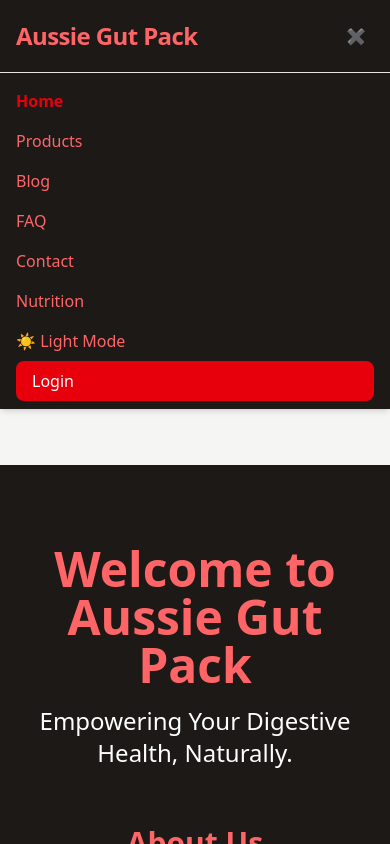
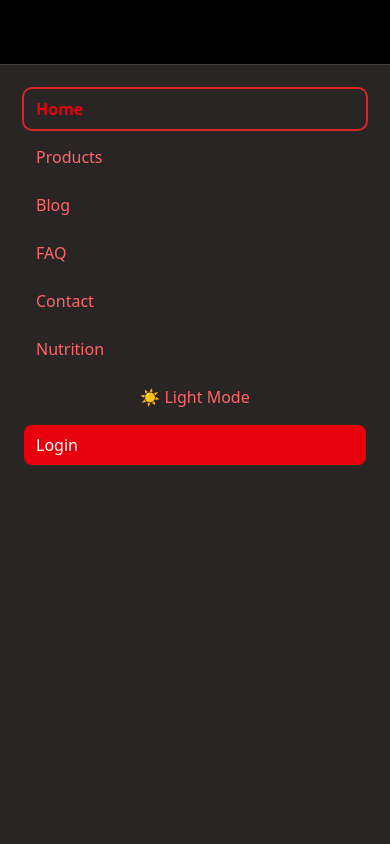
Before and after one commit to aussiegutpack/AussieGutPack, a React (Vite) app: page / in a window 390 px wide. Both pictures are taken after a click on the button "Open menu". Shown: the top 844 px of the page. Built offline with nearby package versions, Linux system fonts and the light colour scheme; no server answers; the database is empty.

Commit message:
Fix mobile menu layout issue by adding display: none to .mobile-menu-closed

```diff
--- a/src/Navigation.css
+++ b/src/Navigation.css
@@ -1,12 +1,18 @@
 /* Transition for the mobile menu */
 .mobile-menu-closed {
-  display: none;
+  visibility: hidden;
+  opacity: 0;
+  transform: translateX(-100%);
+  transition: transform 0.3s ease-in-out, opacity 0.3s ease-in-out,
+    visibility 0s linear 0.3s;
 }
 
 .mobile-menu-open {
-  display: block;
+  visibility: visible;
+  opacity: 1;
   transform: translateX(0);
-  transition: transform 0.3s ease-out;
+  transition: transform 0.3s ease-in-out, opacity 0.3s ease-in-out,
+    visibility 0s linear;
 }
 
 /* Link hover transition */
@@ -14,19 +20,48 @@
   transition: background-color 0.3s ease, transform 0.2s ease-in-out;
 }
 
-.nav-link:hover {
-  transform: scale(1.05);
+/* Smooth hover for nav links on desktop */
+@media (min-width: 1024px) {
+  .nav-link:hover {
+    background-color: #2b6f2f; /* Darker green on hover */
+    transform: scale(1.05);
+  }
 }
 
-/* Smooth hover for nav links */
-.nav-link:hover {
-  background-color: #2b6f2f; /* Darker green on hover */
+/* Menu animation and link styles for mobile */
+@media (max-width: 1023px) {
+  .mobile-menu-closed {
+    visibility: hidden;
+    opacity: 0;
+    transform: translateX(-100%);
+    transition: transform 0.3s ease-in-out, opacity 0.3s ease-in-out,
+      visibility 0s linear 0.3s;
+  }
+
+  .mobile-menu-open {
+    visibility: visible;
+    opacity: 1;
+    transform: translateX(0);
+    transition: transform 0.3s ease-in-out, opacity 0.3s ease-in-out,
+      visibility 0s linear;
+  }
+
+  /* Adjust nav link styles for mobile */
+  .nav-link {
+    /* Remove transform on mobile to avoid awkward scaling on touch */
+    transition: background-color 0.3s ease;
+  }
+
+  .nav-link:hover {
+    background-color: #2b6f2f; /* Keep the background color change */
+    transform: none; /* Disable scale transform on mobile */
+  }
 }
 
-/* Menu animation for mobile */
-@media (max-width: 1024px) {
-  .mobile-menu-closed {
-    transform: translateX(-100%);
-    transition: transform 0.3s ease-in-out;
+@media (max-width: 1023px) {
+  .mobile-menu-open {
+    width: 100%; /* Ensure the menu takes full width on small screens */
+    max-width: 300px; /* Optional: Limit the max width for better readability */
+    padding: 1rem; /* Add padding for better spacing */
   }
 }
--- a/src/components/layout/Navigation.jsx
+++ b/src/components/layout/Navigation.jsx
@@ -1,5 +1,5 @@
 // src/components/layout/Navigation.jsx
-import React, { useState, useContext } from "react";
+import React, { useState, useContext, useEffect, useRef } from "react";
 import { Link, useNavigate } from "react-router-dom";
 import { AuthContext } from "../../context/AuthContext";
 import { ThemeContext } from "../../App";
@@ -9,6 +9,8 @@ const Navigation = ({ location }) => {
   const { isDarkMode, toggleTheme } = useContext(ThemeContext);
   const { user, logout, loading } = useContext(AuthContext);
   const navigate = useNavigate();
+  const menuButtonRef = useRef(null);
+  const firstMenuItemRef = useRef(null);
 
   console.log("Rendering Navigation component. isMenuOpen:", isMenuOpen);
 
@@ -22,8 +24,28 @@ const Navigation = ({ location }) => {
   };
 
   const toggleMenu = () => {
-    setIsMenuOpen(!isMenuOpen);
+    if (!isMenuOpen) {
+      setIsMenuOpen(true);
+      // Focus the first menu item when the menu opens
+      setTimeout(() => firstMenuItemRef.current?.focus(), 100);
+    } else {
+      setIsMenuOpen(false);
+      // Return focus to the menu button when the menu closes
+      menuButtonRef.current?.focus();
+    }
   };
+
+  // Close menu on Escape key press
+  useEffect(() => {
+    const handleEscape = (e) => {
+      if (e.key === "Escape" && isMenuOpen) {
+        setIsMenuOpen(false);
+        menuButtonRef.current?.focus();
+      }
+    };
+    window.addEventListener("keydown", handleEscape);
+    return () => window.removeEventListener("keydown", handleEscape);
+  }, [isMenuOpen]);
 
   // Helper function to determine if a link is active
   const isActive = (path) => location.pathname === path;
@@ -32,10 +54,20 @@ const Navigation = ({ location }) => {
   const username = user?.user_metadata?.displayName || "User";
 
   return (
+    <>
+      {/* Skip to Content Link */}
+      <a
+        href="#main-content"
+        className="fixed top-0 left-0 p-2 bg-red-600 text-white focus:top-4 focus:left-4 z-50 transition-all duration-200"
+      >
+        Skip to Content
+      </a>
+
       <nav
         className={`sticky top-0 z-50 shadow-md ${
           isDarkMode ? "bg-stone-900 text-red-400" : "bg-white text-red-800"
         } transition-colors duration-300`}
+        aria-label="Main navigation"
       >
         <div className="container mx-auto px-4 py-4 flex justify-between items-center">
           {/* Logo */}
@@ -44,10 +76,10 @@ const Navigation = ({ location }) => {
           </Link>
 
           {/* Desktop Menu */}
-        <div className="hidden md:flex space-x-6 items-center">
+          <div className="hidden lg:flex space-x-6 items-center">
             <Link
               to="/"
-            className={`hover:text-red-600 transition-colors duration-200 ${
+              className={`nav-link hover:text-red-600 focus:text-red-600 focus:outline-none focus:ring-2 focus:ring-red-600 rounded transition-colors duration-200 ${
                 isActive("/") ? "text-red-600 font-semibold" : ""
               }`}
             >
@@ -55,25 +87,23 @@ const Navigation = ({ location }) => {
             </Link>
             <Link
               to="/products"
-            className={`hover:text-red-600 transition-colors duration-200 ${
+              className={`nav-link hover:text-red-600 focus:text-red-600 focus:outline-none focus:ring-2 focus:ring-red-600 rounded transition-colors duration-200 ${
                 isActive("/products") ? "text-red-600 font-semibold" : ""
               }`}
             >
               Products
             </Link>
-
             <Link
               to="/blog"
-            className={`hover:text-red-600 transition-colors duration-200 ${
+              className={`nav-link hover:text-red-600 focus:text-red-600 focus:outline-none focus:ring-2 focus:ring-red-600 rounded transition-colors duration-200 ${
                 isActive("/blog") ? "text-red-600 font-semibold" : ""
               }`}
             >
               Blog
             </Link>
-
             <Link
               to="/contact"
-            className={`hover:text-red-600 transition-colors duration-200 ${
+              className={`nav-link hover:text-red-600 focus:text-red-600 focus:outline-none focus:ring-2 focus:ring-red-600 rounded transition-colors duration-200 ${
                 isActive("/contact") ? "text-red-600 font-semibold" : ""
               }`}
             >
@@ -87,15 +117,15 @@ const Navigation = ({ location }) => {
               <>
                 <Link
                   to="/profile"
-                className={`text-sm hover:text-red-600 transition-colors duration-200 ${
+                  className={`nav-link text-sm hover:text-red-600 focus:text-red-600 focus:outline-none focus:ring-2 focus:ring-red-600 rounded transition-colors duration-200 ${
                     isActive("/profile") ? "text-red-600 font-semibold" : ""
                   }`}
                 >
-                Welcome, {username} {/* Display username instead of email */}
+                  Welcome, {username}
                 </Link>
                 <button
                   onClick={handleLogout}
-                className="p-2 rounded-lg bg-red-600 text-white hover:bg-red-700 transition-colors duration-200"
+                  className="p-2 rounded-lg bg-red-600 text-white hover:bg-red-700 focus:outline-none focus:ring-2 focus:ring-red-600 transition-colors duration-200"
                 >
                   Logout
                 </button>
@@ -103,7 +133,7 @@ const Navigation = ({ location }) => {
             ) : (
               <Link
                 to="/login"
-              className="p-2 rounded-lg bg-red-600 text-white hover:bg-red-700 transition-colors duration-200"
+                className="p-2 rounded-lg bg-red-600 text-white hover:bg-red-700 focus:outline-none focus:ring-2 focus:ring-red-600 transition-colors duration-200"
               >
                 Login
               </Link>
@@ -111,7 +141,10 @@ const Navigation = ({ location }) => {
             {/* Theme Toggle */}
             <button
               onClick={toggleTheme}
-            className="p-2 rounded-full hover:bg-stone-200 dark:hover:bg-stone-700 transition-colors duration-200"
+              className="p-2 rounded-full hover:bg-stone-200 dark:hover:bg-stone-700 focus:outline-none focus:ring-2 focus:ring-red-600 transition-colors duration-200"
+              aria-label={
+                isDarkMode ? "Switch to light mode" : "Switch to dark mode"
+              }
             >
               {isDarkMode ? "☀️" : "🌙"}
             </button>
@@ -119,68 +152,93 @@ const Navigation = ({ location }) => {
 
           {/* Mobile Menu Button */}
           <button
+            ref={menuButtonRef}
             onClick={toggleMenu}
-          className="md:hidden p-2 rounded-lg hover:bg-stone-200 dark:hover:bg-stone-700 transition-colors duration-200"
+            aria-expanded={isMenuOpen}
+            aria-label={isMenuOpen ? "Close menu" : "Open menu"}
+            className="lg:hidden p-2 rounded-lg hover:bg-stone-200 dark:hover:bg-stone-700 focus:outline-none focus:ring-2 focus:ring-red-600 transition-colors duration-200"
           >
             {isMenuOpen ? "✖" : "☰"}
           </button>
         </div>
 
+        {/* Mobile Menu Backdrop */}
+        {isMenuOpen && (
+          <div
+            className="mobile-menu-backdrop active lg:hidden"
+            onClick={toggleMenu}
+            tabIndex={0}
+            onKeyDown={(e) => {
+              if (e.key === "Enter" || e.key === " ") {
+                toggleMenu();
+              }
+            }}
+            aria-label="Close mobile menu"
+          ></div>
+        )}
+
         {/* Mobile Menu */}
-      {isMenuOpen && (
-        <div className="md:hidden px-4 py-2 border-t border-stone-200 dark:border-stone-700">
+        <div
+          className={`lg:hidden px-4 py-4 ${
+            isMenuOpen ? "mobile-menu-open" : "mobile-menu-closed"
+          } ${
+            isDarkMode
+              ? "bg-stone-800 border-t border-stone-700"
+              : "bg-red-50 border-t border-red-200"
+          } shadow-md`}
+        >
           <Link
+            ref={firstMenuItemRef}
             to="/"
             onClick={toggleMenu}
-            className={`block py-2 hover:text-red-600 transition-colors duration-200 ${
+            className={`nav-link block py-2 px-3 rounded-lg hover:text-red-600 focus:text-red-600 focus:outline-none focus:ring-2 focus:ring-red-600 transition-colors duration-200 ${
               isActive("/") ? "text-red-600 font-semibold" : ""
-            }`}
+            } ${isDarkMode ? "text-red-400" : "text-red-800"}`}
           >
             Home
           </Link>
           <Link
             to="/products"
             onClick={toggleMenu}
-            className={`block py-2 hover:text-red-600 transition-colors duration-200 ${
+            className={`nav-link block py-2 px-3 rounded-lg hover:text-red-600 focus:text-red-600 focus:outline-none focus:ring-2 focus:ring-red-600 transition-colors duration-200 ${
               isActive("/products") ? "text-red-600 font-semibold" : ""
-            }`}
+            } ${isDarkMode ? "text-red-400" : "text-red-800"}`}
           >
             Products
           </Link>
-
           <Link
             to="/blog"
             onClick={toggleMenu}
-            className={`block py-2 hover:text-red-600 transition-colors duration-200 ${
+            className={`nav-link block py-2 px-3 rounded-lg hover:text-red-600 focus:text-red-600 focus:outline-none focus:ring-2 focus:ring-red-600 transition-colors duration-200 ${
               isActive("/blog") ? "text-red-600 font-semibold" : ""
-            }`}
+            } ${isDarkMode ? "text-red-400" : "text-red-800"}`}
           >
             Blog
           </Link>
           <Link
             to="/faq"
             onClick={toggleMenu}
-            className={`block py-2 hover:text-red-600 transition-colors duration-200 ${
+            className={`nav-link block py-2 px-3 rounded-lg hover:text-red-600 focus:text-red-600 focus:outline-none focus:ring-2 focus:ring-red-600 transition-colors duration-200 ${
               isActive("/faq") ? "text-red-600 font-semibold" : ""
-            }`}
+            } ${isDarkMode ? "text-red-400" : "text-red-800"}`}
           >
             FAQ
           </Link>
           <Link
             to="/contact"
             onClick={toggleMenu}
-            className={`block py-2 hover:text-red-600 transition-colors duration-200 ${
+            className={`nav-link block py-2 px-3 rounded-lg hover:text-red-600 focus:text-red-600 focus:outline-none focus:ring-2 focus:ring-red-600 transition-colors duration-200 ${
               isActive("/contact") ? "text-red-600 font-semibold" : ""
-            }`}
+            } ${isDarkMode ? "text-red-400" : "text-red-800"}`}
           >
             Contact
           </Link>
           <Link
             to="/nutrition"
             onClick={toggleMenu}
-            className={`block py-2 hover:text-red-600 transition-colors duration-200 ${
+            className={`nav-link block py-2 px-3 rounded-lg hover:text-red-600 focus:text-red-600 focus:outline-none focus:ring-2 focus:ring-red-600 transition-colors duration-200 ${
               isActive("/nutrition") ? "text-red-600 font-semibold" : ""
-            }`}
+            } ${isDarkMode ? "text-red-400" : "text-red-800"}`}
           >
             Nutrition
           </Link>
@@ -190,9 +248,9 @@ const Navigation = ({ location }) => {
             <Link
               to="/profile"
               onClick={toggleMenu}
-              className={`block py-2 hover:text-red-600 transition-colors duration-200 ${
+              className={`nav-link block py-2 px-3 rounded-lg hover:text-red-600 focus:text-red-600 focus:outline-none focus:ring-2 focus:ring-red-600 transition-colors duration-200 ${
                 isActive("/profile") ? "text-red-600 font-semibold" : ""
-              }`}
+              } ${isDarkMode ? "text-red-400" : "text-red-800"}`}
             >
               Profile
             </Link>
@@ -204,25 +262,34 @@ const Navigation = ({ location }) => {
               toggleTheme();
               toggleMenu();
             }}
-            className="block py-2 hover:text-red-600 transition-colors duration-200"
+            className={`nav-link block py-2 px-3 rounded-lg hover:text-red-600 focus:text-red-600 focus:outline-none focus:ring-2 focus:ring-red-600 transition-colors duration-200 ${
+              isDarkMode ? "text-red-400" : "text-red-800"
+            }`}
+            aria-label={
+              isDarkMode ? "Switch to light mode" : "Switch to dark mode"
+            }
           >
             {isDarkMode ? "☀️ Light Mode" : "🌙 Dark Mode"}
           </button>
 
           {/* Auth Links */}
           {loading ? (
-            <span className="block py-2">Loading...</span>
+            <span className="block py-2 px-3">Loading...</span>
           ) : user ? (
             <>
-              <span className="block py-2 text-sm">
-                Welcome, {username} {/* Display username instead of email */}
+              <span
+                className={`block py-2 px-3 text-sm ${
+                  isDarkMode ? "text-red-400" : "text-red-800"
+                }`}
+              >
+                Welcome, {username}
               </span>
               <button
                 onClick={() => {
                   handleLogout();
                   toggleMenu();
                 }}
-                className="block py-2 text-left w-full text-white bg-red-600 hover:bg-red-700 rounded-lg px-4 transition-colors duration-200"
+                className="block py-2 px-3 text-left w-full text-white bg-red-600 hover:bg-red-700 focus:outline-none focus:ring-2 focus:ring-red-600 rounded-lg transition-colors duration-200"
               >
                 Logout
               </button>
@@ -231,14 +298,14 @@ const Navigation = ({ location }) => {
             <Link
               to="/login"
               onClick={toggleMenu}
-              className="block py-2 text-white bg-red-600 hover:bg-red-700 rounded-lg px-4 transition-colors duration-200"
+              className="block py-2 px-3 text-white bg-red-600 hover:bg-red-700 focus:outline-none focus:ring-2 focus:ring-red-600 rounded-lg transition-colors duration-200"
             >
               Login
             </Link>
           )}
         </div>
-      )}
       </nav>
+    </>
   );
 };
 
--- a/src/styles/global.css
+++ b/src/styles/global.css
@@ -71,13 +71,43 @@
 /* Navigation */
 /* Transition for the mobile menu */
 .mobile-menu-closed {
-  display: none;
+  display: none; /* Completely remove from layout */
+  visibility: hidden;
+  opacity: 0;
+  transform: translateX(-100%);
+  transition: transform 0.3s ease-in-out, opacity 0.3s ease-in-out,
+    visibility 0s linear 0.3s;
 }
 
 .mobile-menu-open {
-  display: block;
+  display: flex; /* Restore layout when open */
+  visibility: visible;
+  opacity: 1;
   transform: translateX(0);
-  transition: transform 0.3s ease-out;
+  transition: transform 0.3s ease-in-out, opacity 0.3s ease-in-out,
+    visibility 0s linear;
+}
+
+/* Mobile menu backdrop */
+.mobile-menu-backdrop {
+  position: fixed;
+  top: 0;
+  left: 0;
+  width: 100%;
+  height: 100%;
+  background: rgba(
+    0,
+    0,
+    0,
+    1
+  ); /* Fully opaque black to hide background content */
+  opacity: 0;
+  transition: opacity 0.3s ease-in-out;
+  z-index: 40; /* Below the nav (z-50) but above content */
+}
+
+.mobile-menu-backdrop.active {
+  opacity: 1;
 }
 
 /* Link hover transition */
@@ -85,16 +115,53 @@
   transition: background-color 0.3s ease, transform 0.2s ease-in-out;
 }
 
-.nav-link:hover {
-  transform: scale(1.05);
-  background-color: #2b6f2f; /* Darker green on hover */
+/* Smooth hover for nav links on desktop */
+@media (min-width: 1024px) {
+  .nav-link:hover {
+    background-color: #2b6f2f; /* Darker green on hover */
+    transform: scale(1.05);
+  }
 }
 
-/* Menu animation for mobile */
-@media (max-width: 1024px) {
+/* Menu animation and link styles for mobile */
+@media (max-width: 1023px) {
   .mobile-menu-closed {
+    display: none; /* Completely remove from layout */
+    visibility: hidden;
+    opacity: 0;
     transform: translateX(-100%);
-    transition: transform 0.3s ease-in-out;
+    transition: transform 0.3s ease-in-out, opacity 0.3s ease-in-out,
+      visibility 0s linear 0.3s;
+  }
+
+  .mobile-menu-open {
+    display: flex; /* Restore layout when open */
+    visibility: visible;
+    opacity: 1;
+    transform: translateX(0);
+    transition: transform 0.3s ease-in-out, opacity 0.3s ease-in-out,
+      visibility 0s linear;
+    width: 100%;
+    height: calc(100vh - 4rem); /* Full height minus navbar height */
+    position: fixed;
+    top: 4rem; /* Below the navbar (adjust based on navbar height) */
+    left: 0;
+    z-index: 50; /* Ensure menu is above backdrop */
+    flex-direction: column;
+    overflow-y: auto; /* Allow scrolling if content overflows */
+    padding: 1.5rem; /* Increase padding for better spacing */
+  }
+
+  /* Adjust nav link styles for mobile */
+  .nav-link {
+    /* Remove transform on mobile to avoid awkward scaling on touch */
+    transition: background-color 0.3s ease;
+    margin-bottom: 0.5rem; /* Add spacing between menu items */
+  }
+
+  .nav-link:hover {
+    background-color: #2b6f2f; /* Keep the background color change */
+    transform: none; /* Disable scale transform on mobile */
   }
 }
 
@@ -109,10 +176,29 @@ main {
   padding-top: 4rem; /* Adjust based on navbar height (e.g., 64px = 4rem) */
 }
 
-@media (max-width: 768px) {
+@media (max-width: 1023px) {
   main {
-    padding-top: 3.5rem; /* Reduce padding on smaller screens if navbar height adjusts */
+    padding-top: 3.5rem; /* Adjust if the navbar height is smaller on mobile */
   }
+}
+
+/* Add ID for Skip to Content link */
+main {
+  scroll-margin-top: 4rem; /* Ensure content isn't hidden under the sticky nav */
+}
+
+/* Focus styles for all interactive elements */
+a:focus,
+button:focus,
+input:focus,
+textarea:focus {
+  outline: none;
+  box-shadow: 0 0 0 2px #dc2626; /* Red-600 focus ring */
+}
+
+/* Disable body scroll when mobile menu is open */
+body:has(.mobile-menu-open) {
+  overflow: hidden;
 }
 
 .prose {
@@ -220,3 +306,14 @@ main {
 body:has(.mini-cart-sidebar.translate-x-0) {
   overflow: hidden;
 }
+
+.sr-only {
+  position: absolute;
+  width: 1px;
+  height: 1px;
+  padding: 0;
+  margin: -1px;
+  overflow: hidden;
+  clip: rect(0, 0, 0, 0);
+  border: 0;
+}
```
Lines whose indentation alone changed are shown as unchanged.
